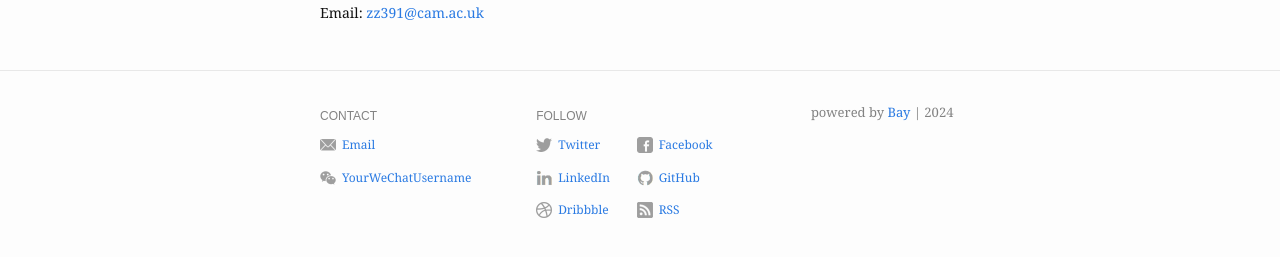
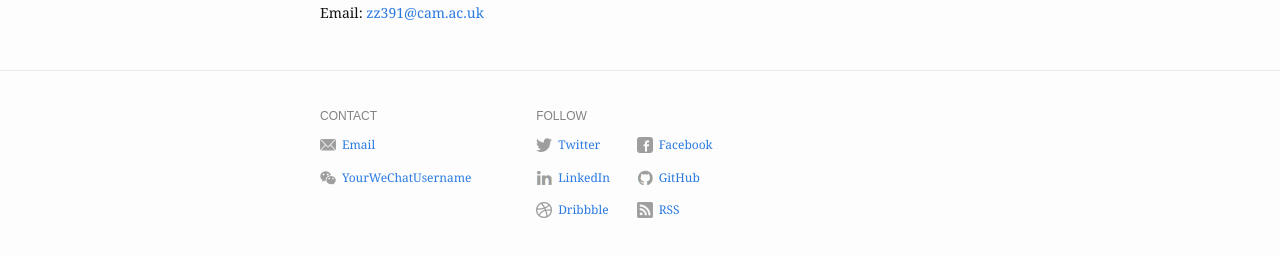
Before and after one commit to zhaocheng-zhang/zhaocheng-zhang.github.io, a Jekyll site: the page built from index.md, in a window 1280 px wide. Shown: the part 428-685 px from the top of the page. Built offline with Jekyll 4.4.1, drawn with Linux system fonts in a browser that asks for light colours.

Commit message:
Update _config.yml

```diff
--- a/_config.yml
+++ b/_config.yml
@@ -12,12 +12,12 @@ google_analytics: "UA-121636368-3"
 header:
   pages:
     - name: Home
-      slug: index.md
+      slug: /
     - name: Work
     - name: Blog
 
 footer:
-  show_powered_by: true
+  show_powered_by: false
   contact:
     - type: email
       name: Email
```
